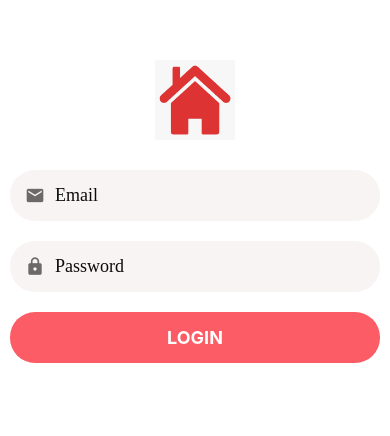
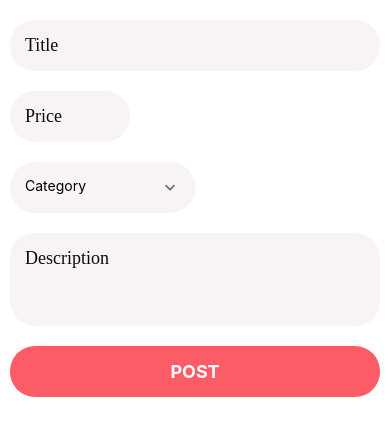
Before and after one commit to aklepper20/ou_reactnative, a React Native app: screen / in a window 390 px wide. Shown: the top 436 px of the page. Built offline with nearby package versions, Linux system fonts and the light colour scheme.

Commit message:
adds custom app picker

```diff
--- a/App.js
+++ b/App.js
@@ -13,9 +13,10 @@ import ListingsScreen from "./app/screens/ListingsScreen";
 import AppTextInput from "./app/components/AppTextInput";
 import AppPicker from "./app/components/AppPicker";
 import LoginScreen from "./app/screens/LoginScreen";
+import ListingEditScreen from "./app/screens/ListingEditScreen";
 
 export default function App() {
-  return <LoginScreen />;
+  return <ListingEditScreen />;
 }
 
 const styles = StyleSheet.create({});
--- a/app/components/AppPicker.js
+++ b/app/components/AppPicker.js
@@ -20,12 +20,15 @@ const AppPicker = ({
   items,
   onSelectItem,
   selectedItem,
+  width = "100%",
+  PickerItemComponent = PickerItem,
+  numberOfColumns = 1,
 }) => {
   const [modalVisible, setModalVisible] = useState(false);
   return (
     <>
       <TouchableWithoutFeedback onPress={() => setModalVisible(true)}>
-        <View style={styles.container}>
+        <View style={[styles.container, { width }]}>
           {icon && (
             <MaterialCommunityIcons
               name={icon}
@@ -48,10 +51,12 @@ const AppPicker = ({
         <Screen>
           <Button title="CLose" onPress={() => setModalVisible(false)} />
           <FlatList
+            numColumns={numberOfColumns}
             data={items}
             keyExtractor={(item) => item.value.toString()}
             renderItem={({ item }) => (
-              <PickerItem
+              <PickerItemComponent
+                item={item}
                 label={item.label}
                 onPress={() => {
                   setModalVisible(false);
@@ -73,7 +78,7 @@ const styles = StyleSheet.create({
     backgroundColor: defaultStyles.colors.light,
     borderRadius: 25,
     flexDirection: "row",
-    width: "100%",
+
     padding: 15,
     marginVertical: 10,
   },
--- a/app/components/AppTextInput.js
+++ b/app/components/AppTextInput.js
@@ -4,9 +4,9 @@ import { MaterialCommunityIcons } from "@expo/vector-icons";
 
 import defaultStyles from "../config/styles";
 
-const AppTextInput = ({ icon, ...otherProps }) => {
+const AppTextInput = ({ icon, width = "100%", ...otherProps }) => {
   return (
-    <View style={styles.container}>
+    <View style={[styles.container, { width }]}>
       {icon && (
         <MaterialCommunityIcons
           name={icon}
@@ -27,7 +27,6 @@ const styles = StyleSheet.create({
     backgroundColor: defaultStyles.colors.light,
     borderRadius: 25,
     flexDirection: "row",
-    width: "100%",
     padding: 15,
     marginVertical: 10,
   },
--- /dev/null
+++ b/app/components/CategoryPickerItem.js
@@ -0,0 +1,26 @@
+import { StyleSheet, Text, View } from "react-native";
+import React from "react";
+import Icon from "./Icon";
+const CategoryPickerItem = ({ item, onPress }) => {
+  return (
+    <View style={styles.container}>
+      <Icon backgroundColor={item.backgroundColor} name={item.icon} size={80} />
+      <Text style={styles.label}>{item.label}</Text>
+    </View>
+  );
+};
+
+export default CategoryPickerItem;
+
+const styles = StyleSheet.create({
+  container: {
+    paddingHorizontal: 25,
+    paddingVertical: 15,
+    alignItems: "center",
+    width: "33%",
+  },
+  label: {
+    marginTop: 5,
+    textAlign: "center",
+  },
+});
--- a/app/components/ListItem.js
+++ b/app/components/ListItem.js
@@ -8,6 +8,7 @@ import {
 import Swipeable from "react-native-gesture-handler/Swipeable";
 import React from "react";
 import colors from "../config/colors";
+import { MaterialCommunityIcons } from "@expo/vector-icons";
 
 const ListItem = ({
   title,
@@ -24,9 +25,16 @@ const ListItem = ({
           {IconComponent}
           {image && <Image style={styles.image} source={image} />}
           <View style={styles.detailContainer}>
-            <Text style={styles.title}>{title}</Text>
+            <Text style={styles.title} numberOfLines={1}>
+              {title}
+            </Text>
             {subTitle && <Text style={styles.subTitle}>{subTitle}</Text>}
           </View>
+          <MaterialCommunityIcons
+            name="chevron-right"
+            size={25}
+            color={colors.medium}
+          />
         </View>
       </TouchableHighlight>
     </Swipeable>
@@ -40,10 +48,12 @@ const styles = StyleSheet.create({
     flexDirection: "row",
     padding: 15,
     backgroundColor: colors.white,
+    alignItems: "center",
   },
   detailContainer: {
     marginLeft: 10,
     justifyContent: "center",
+    flex: 1,
   },
   image: {
     width: 70,
--- a/app/components/PickerItem.js
+++ b/app/components/PickerItem.js
@@ -1,10 +1,10 @@
 import { StyleSheet, Text, View, TouchableOpacity } from "react-native";
 import React from "react";
 
-const PickerItem = ({ label, onPress }) => {
+const PickerItem = ({ item, onPress }) => {
   return (
     <TouchableOpacity onPress={onPress}>
-      <Text style={styles.text}>{label}</Text>
+      <Text style={styles.text}>{item.label}</Text>
     </TouchableOpacity>
   );
 };
--- a/app/components/Screen.js
+++ b/app/components/Screen.js
@@ -5,7 +5,7 @@ import Constants from "expo-constants";
 const Screen = ({ children, style }) => {
   return (
     <SafeAreaView style={[styles.screen, style]}>
-      <View style={style}>{children}</View>
+      <View style={[styles.view, style]}>{children}</View>
     </SafeAreaView>
   );
 };
@@ -17,4 +17,7 @@ const styles = StyleSheet.create({
     paddingTop: Constants.statusBarHeight,
     flex: 1,
   },
+  view: {
+    flex: 1,
+  },
 });
--- a/app/components/forms/AppFormField.js
+++ b/app/components/forms/AppFormField.js
@@ -3,7 +3,7 @@ import React from "react";
 import AppTextInput from "../AppTextInput";
 import ErrorMessage from "./ErrorMessage";
 import { useFormikContext } from "formik";
-function AppFormField({ name, ...otherProps }) {
+function AppFormField({ name, width, ...otherProps }) {
   const { setFieldTouched, handleChange, errors, touched } = useFormikContext();
 
   return (
@@ -11,6 +11,7 @@ function AppFormField({ name, ...otherProps }) {
       <AppTextInput
         onBlur={() => setFieldTouched(name)}
         onChangeText={handleChange(name)}
+        width={width}
         {...otherProps}
       />
       <ErrorMessage error={errors[name]} visible={touched[name]} />
--- /dev/null
+++ b/app/components/forms/AppFormPicker.js
@@ -0,0 +1,33 @@
+import React from "react";
+import { useFormikContext } from "formik";
+
+import AppPicker from "../AppPicker";
+import ErrorMessage from "./ErrorMessage";
+
+function AppFormPicker({
+  items,
+  name,
+  placeholder,
+  width,
+  PickerItemComponent,
+  numberOfColumns,
+}) {
+  const { errors, setFieldValue, touched, values } = useFormikContext();
+
+  return (
+    <>
+      <AppPicker
+        numberOfColumns={numberOfColumns}
+        items={items}
+        onSelectItem={(item) => setFieldValue(name, item)}
+        placeholder={placeholder}
+        selectedItem={values[name]}
+        width={width}
+        PickerItemComponent={PickerItemComponent}
+      />
+      <ErrorMessage error={errors[name]} visible={touched[name]} />
+    </>
+  );
+}
+
+export default AppFormPicker;
--- a/app/components/forms/index.js
+++ b/app/components/forms/index.js
@@ -1,4 +1,5 @@
 export { default as AppForm } from "./AppForm";
 export { default as AppFormField } from "./AppFormField";
+export { default as AppFormPicker } from "./AppFormPicker";
 export { default as ErrorMessage } from "./ErrorMessage";
 export { default as SubmitButton } from "./SubmitButton";
--- /dev/null
+++ b/app/screens/ListingEditScreen.js
@@ -0,0 +1,75 @@
+import React from "react";
+import { StyleSheet } from "react-native";
+import * as Yup from "yup";
+import CategoryPickerItem from "../components/CategoryPickerItem";
+
+import {
+  AppForm as Form,
+  AppFormField as FormField,
+  AppFormPicker as Picker,
+  SubmitButton,
+} from "../components/forms";
+import Screen from "../components/Screen";
+
+const validationSchema = Yup.object().shape({
+  title: Yup.string().required().min(1).label("Title"),
+  price: Yup.number().required().min(1).max(10000).label("Price"),
+  description: Yup.string().label("Description"),
+  category: Yup.object().required().nullable().label("Category"),
+});
+
+const categories = [
+  { label: "Furniture", value: 1, backgroundColor: "red", icon: "apps" },
+  { label: "Clothing", value: 2, backgroundColor: "green", icon: "email" },
+  { label: "Camera", value: 3, backgroundColor: "orange", icon: "lock" },
+];
+
+const ListingEditScreen = () => {
+  return (
+    <Screen style={styles.container}>
+      <Form
+        initialValues={{
+          title: "",
+          price: "",
+          description: "",
+          category: null,
+        }}
+        onSubmit={(values) => console.log(values)}
+        validationSchema={validationSchema}
+      >
+        <FormField maxLength={255} name="title" placeholder="Title" />
+        <FormField
+          keyboardType="numeric"
+          maxLength={8}
+          name="price"
+          placeholder="Price"
+          width={120}
+        />
+        <Picker
+          items={categories}
+          name="category"
+          placeholder="Category"
+          width="50%"
+          PickerItemComponent={CategoryPickerItem}
+          numberOfColumns={3}
+        />
+        <FormField
+          maxLength={255}
+          multiline
+          name="description"
+          numberOfLines={3}
+          placeholder="Description"
+        />
+        <SubmitButton title="Post" />
+      </Form>
+    </Screen>
+  );
+};
+
+export default ListingEditScreen;
+
+const styles = StyleSheet.create({
+  container: {
+    padding: 10,
+  },
+});
```
